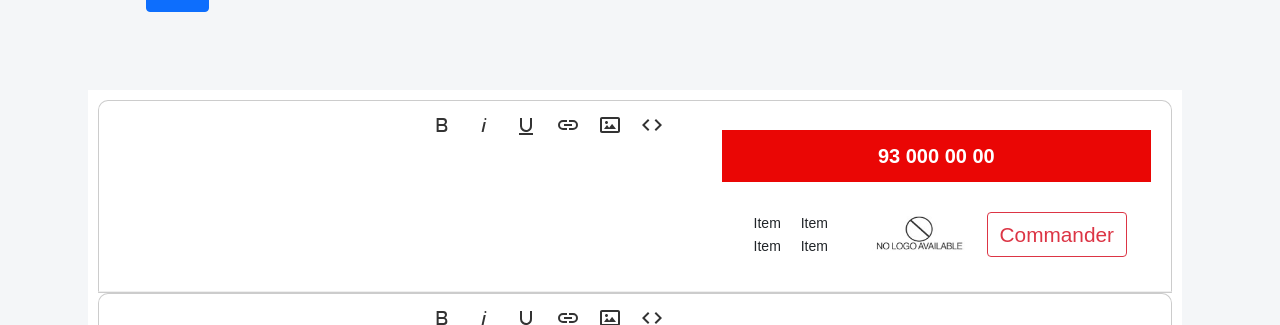
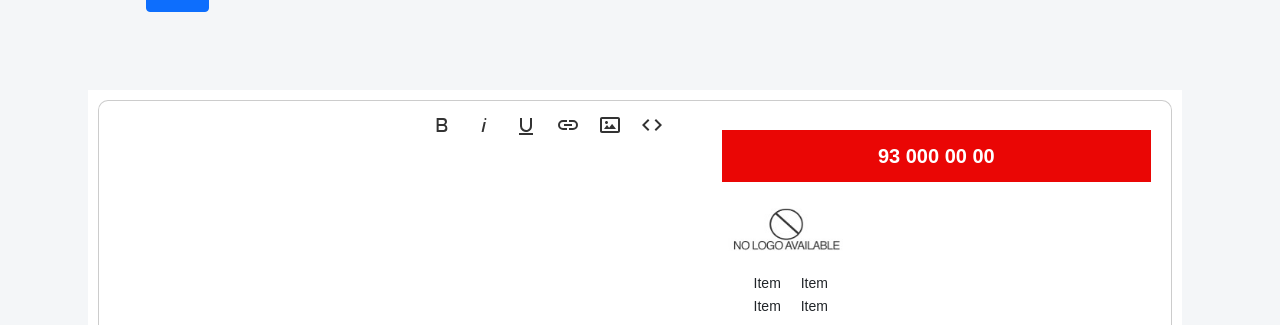
Before and after one commit to witocorp/alpesan-creator, a Yii app: template backend/views/landing/create.php in a window 1280 px wide. Shown: the part 5259-5584 px from the top of the page. Run offline with PHP 8.4 and a stand-in for Yii, Linux system fonts and the light colour scheme; the template is opened without the code that fills it, so the values that code supplies are empty; form fields are guessed from the names that the template uses; some libraries are stand-ins or nearby versions.

Commit message:
cambio header

```diff
--- a/backend/views/landing/_form.php
+++ b/backend/views/landing/_form.php
@@ -189,7 +189,29 @@
         <div class="col-md-12 text-center banner_head">
           <p>93 000 00 00</p>
         </div>
-
+        <div class="col-md-4">
+          <a class="navbar-brand d-none d-sm-block" href="#"><img src="img/no-logo.jpg"></a>
+        </div>
+        <div class="col-md-4">
+          <nav class="navbar navbar-expand-lg navbar-light">
+            <div class="container-fluid">
+              <a class="navbar-toggler" type="button" data-bs-toggle="collapse" data-bs-target="#navbarTogglerDemo02" aria-controls="navbarTogglerDemo02" aria-expanded="false" aria-label="Toggle navigation">
+                <div class="navbar-toggler-icon"></div>
+              </a>
+              <div class="collapse navbar-collapse" id="navbarTogglerDemo02">
+                <ul class="navbar-nav mb-2 mb-lg-0">
+                  <a href="#">Item</a>
+                  <a href="#">Item</a>
+                  <a href="#">Item</a>
+                  <a href="#">Item</a>
+                </ul>
+              </div>
+            </div>
+          </nav>
+        </div>
+        <div class="col-md-4">
+          <a class="btn btn-outline-danger d-none d-sm-block" href="#">Commander</a>
+        </div>
         <nav class="navbar navbar-expand-lg navbar-light">
           <div class="container-fluid">
             <a class="navbar-brand d-sm-none mb-5" href="#"><img src="img/no-logo.jpg"></a>
```
